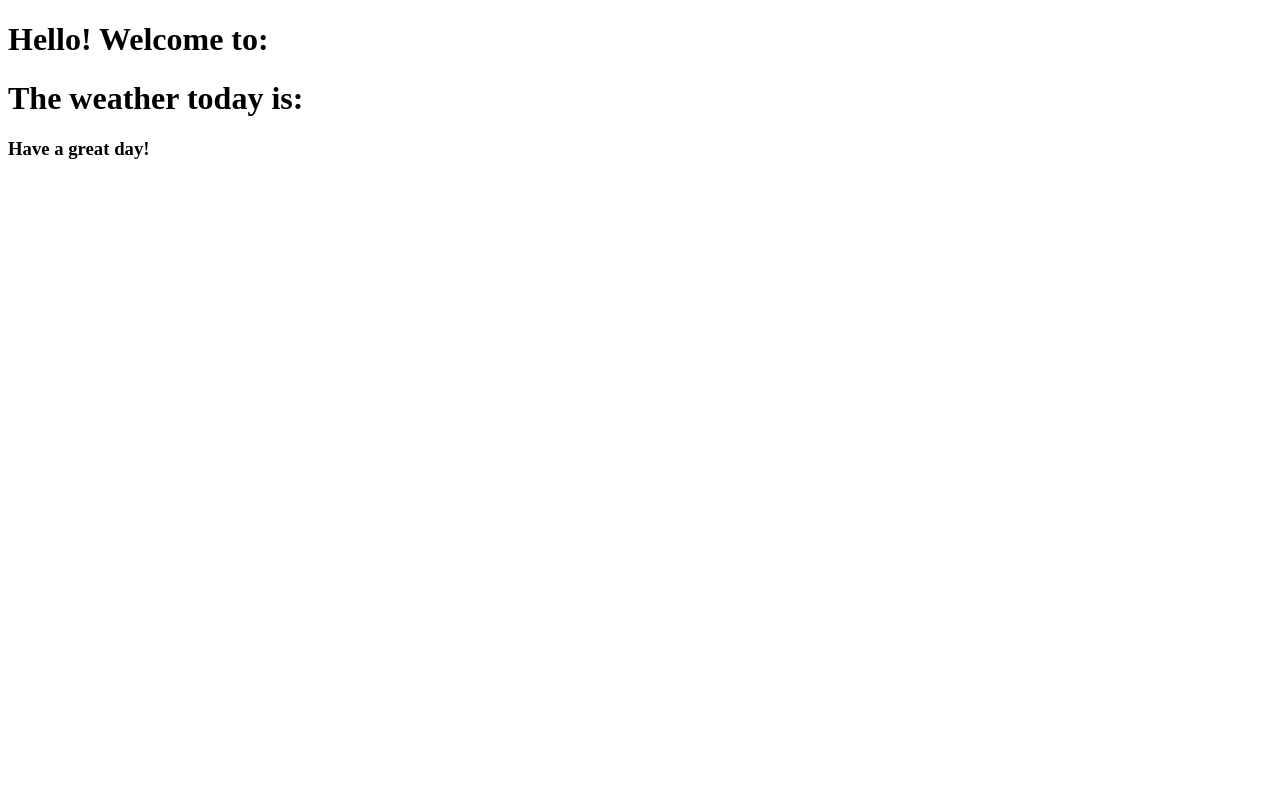
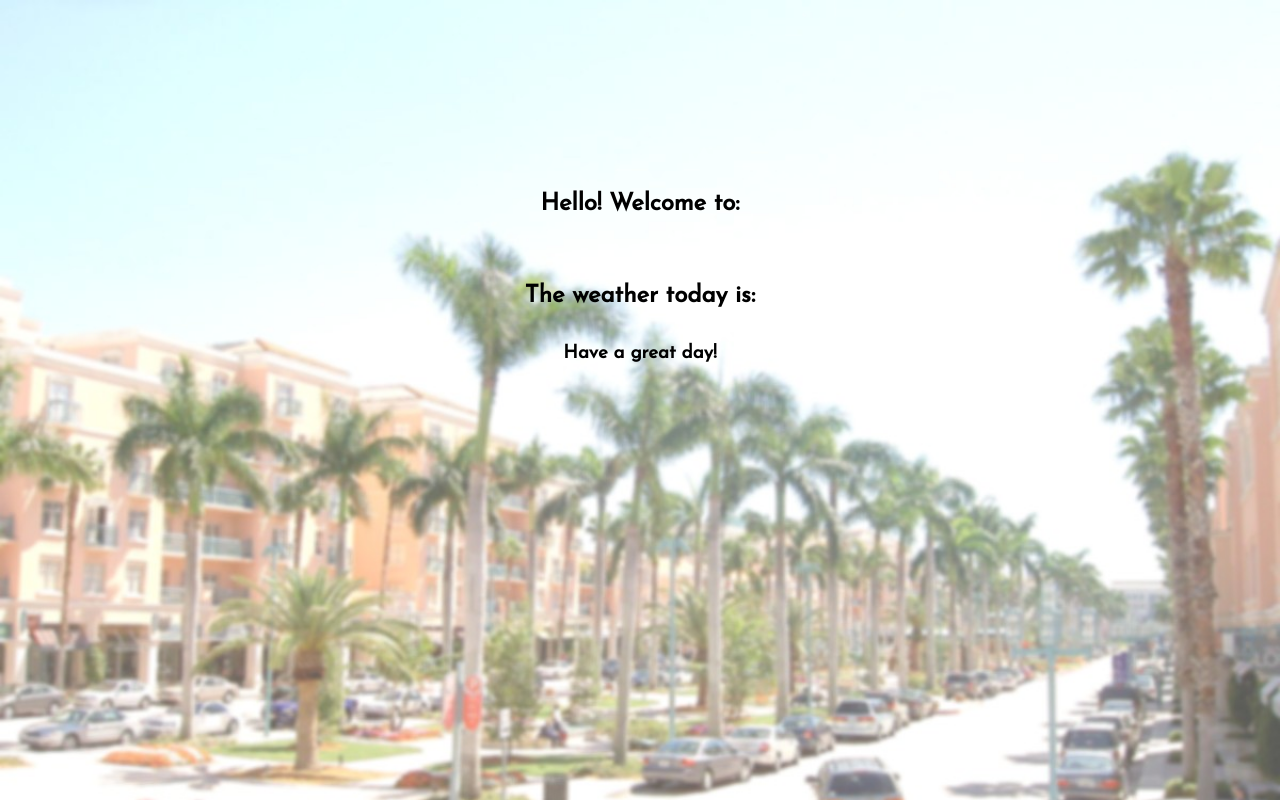
Before and after one commit to jeninemarquez/m7-hw7-marquez-jenine, a plain HTML site: page index.html in a window 1280 px wide. Drawn offline with Linux system fonts and the light colour scheme; no server answers.

Commit message:
Add styling

```diff
--- a/index.html
+++ b/index.html
@@ -5,21 +5,24 @@
     <meta charset="utf-8">
     <meta name="viewport" content="width=device-width, initial-scale=1, shrink-to-fit=no">
     <link rel="stylesheet" href="main.css">
+    <link href="https://fonts.googleapis.com/css?family=Josefin+Sans&display=swap" rel="stylesheet">
 
-    <title>Hello, world!</title>
+    <title>Weather API</title>
   </head>
   <body>
+    <section>
     <header>
-        <h1>Hello! Welcome to: <span class="city"></span></h1>
+        <h1>Hello! Welcome to:</h1> <h2 class="city"></h2>
     </header>
 
     <main>
-        <h1>The weather today is: <span class="weather"></span></h1>
+        <h1>The weather today is:</h1> <h2 class="weather"></h2>
     </main>
 
     <footer>
         <h3>Have a great day!</h3>
     </footer>
+  </section>
     <script src="main.js"></script>
   </body>
 </html>
--- a/main.css
+++ b/main.css
@@ -0,0 +1,20 @@
+body {
+    font-family: 'Josefin Sans';
+    background-image: url('mizner-edit.jpg');
+    background-repeat: no-repeat;
+    background-size: cover;
+    margin-top: 15%;
+}
+
+h1, h2, h3 {
+    text-align: center;
+}
+
+h2 {
+    font-weight: bold;
+    font-size: 2.7rem;
+}
+
+header {
+    padding-bottom: 1%;
+}
--- a/main.js
+++ b/main.js
@@ -1,4 +1,4 @@
-var textContainer = document.querySelectorAll('span');
+var textContainer = document.querySelectorAll('h2');
 
 var xmlhttp = new XMLHttpRequest();
 xmlhttp.onreadystatechange = function() {
```
Also changed, not shown: mizner-edit.jpg (added), mizner.jpg (added).
